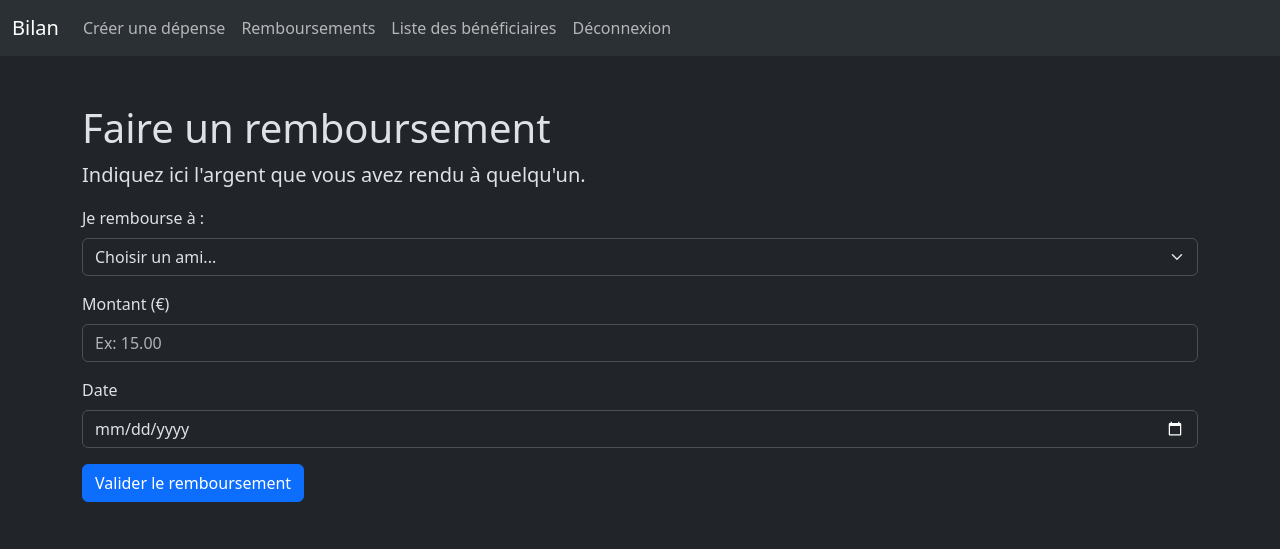
After one commit to mathysj45/Projet_tricount, a PHP site: template templates/reimbursement/add.html.twig in a window 1280 px wide. The commit adds this page. Shown: the top 549 px of the page. Run offline with PHP 8.4, Linux system fonts and the light colour scheme; the template is opened without the code that fills it, so the values that code supplies are empty; some libraries are stand-ins or nearby versions.

Commit message:
ajout add reimboursement

```diff
--- a/templates/member/dashboard.html.twig
+++ b/templates/member/dashboard.html.twig
@@ -10,6 +10,9 @@
         <h1>Tableau de bord</h1>
         <a href="index.php?route=add_expense" class="btn btn-success">
             Ajouter une dépense
+        </a>
+        <a href="index.php?route=add_reimbursement" class="btn btn-warning text-dark">
+            <i class="bi bi-cash-coin"></i> Rembourser qqn
         </a>
     </div>
 
--- /dev/null
+++ b/templates/reimbursement/add.html.twig
@@ -0,0 +1,48 @@
+{% extends "layout.html.twig" %}
+
+{% block header %}
+    {% include "partials/_header-user.html.twig" %}
+{% endblock %}
+
+{% block main %}
+<main class="container py-5">
+    <h1>Faire un remboursement</h1>
+    <p class="lead">Indiquez ici l'argent que vous avez rendu à quelqu'un.</p>
+
+    {% if errors is defined and errors is not empty %}
+        <div class="alert alert-danger">
+            <ul>
+                {% for error in errors %}
+                    <li>{{ error }}</li>
+                {% endfor %}
+            </ul>
+        </div>
+    {% endif %}
+
+    <form method="post" action="index.php?route=add_reimbursement">
+        <fieldset class="mb-3">
+            <label class="form-label">Je rembourse à :</label>
+            <select name="to_user_id" class="form-select" required>
+                <option value="">Choisir un ami...</option>
+                {% for user in users %}
+                    {% if user.getId() != session.user.getId() %}
+                        <option value="{{ user.getId() }}">{{ user.getUsername() }}</option>
+                    {% endif %}
+                {% endfor %}
+            </select>
+        </fieldset>
+
+        <fieldset class="mb-3">
+            <label class="form-label">Montant (€)</label>
+            <input type="number" step="0.01" name="amount" class="form-control" placeholder="Ex: 15.00" required>
+        </fieldset>
+
+        <fieldset class="mb-3">
+            <label class="form-label">Date</label>
+            <input type="date" name="date" class="form-control" required>
+        </fieldset>
+
+        <button type="submit" class="btn btn-primary">Valider le remboursement</button>
+    </form>
+</main>
+{% endblock %}
```
Also changed, not shown: controllers/ReimbursementController.php (+47 -3 lines), services/Router.php (+6 -3 lines).
